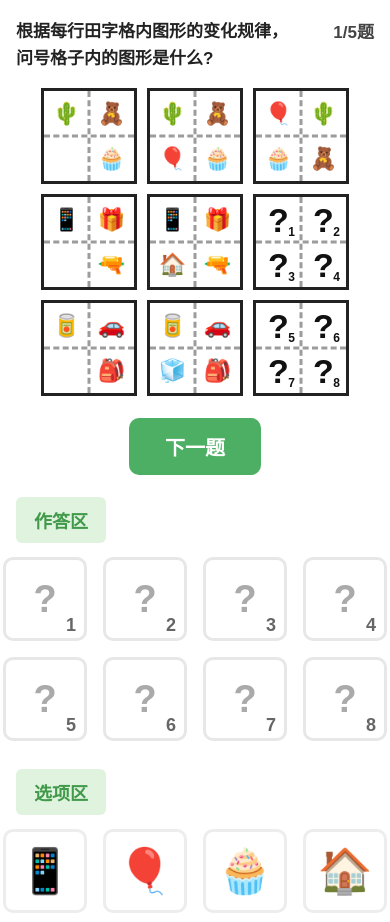
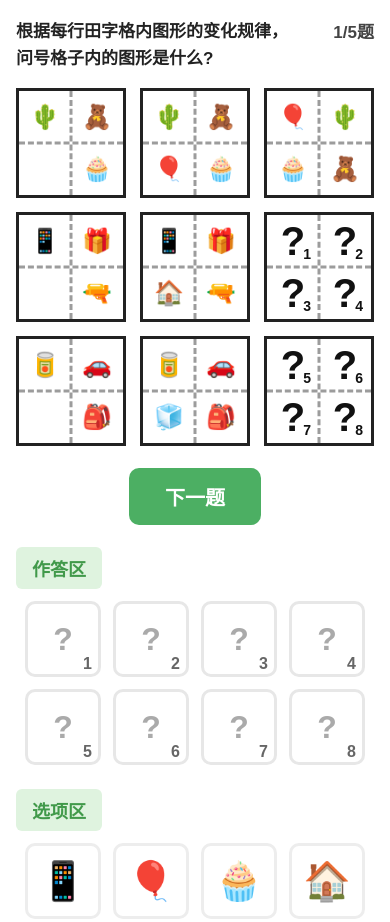
Before and after one commit to jiaxingseng/sss-mnt, a plain HTML site: page sgbgllz.html in a window 390 px wide. Shown: the top 922 px of the page. Drawn offline with Linux system fonts and the light colour scheme.

Commit message:
Update sgbgllz.html

```diff
--- a/sgbgllz.html
+++ b/sgbgllz.html
@@ -8,17 +8,21 @@
     * { box-sizing: border-box; -webkit-tap-highlight-color: transparent; }
 
     :root{
-      --board-gap: 10px;
+      --board-gap: 14px;
       --panel-border: 3px;
       --dash-border: 3px;
-      --answer-size: 108px;
-      --option-size: 108px;
-      --answer-gap-x: 18px;
-      --answer-gap-y: 18px;
-      --option-gap-x: 18px;
-      --option-gap-y: 18px;
-      --drag-size: 108px;
-      --board-panel-size: 140px;
+
+      /* 题目田字格放大2档 */
+      --board-panel-size: 180px;
+
+      /* 作答区、选项区缩小1档 */
+      --answer-size: 92px;
+      --option-size: 92px;
+      --answer-gap-x: 14px;
+      --answer-gap-y: 14px;
+      --option-gap-x: 14px;
+      --option-gap-y: 14px;
+      --drag-size: 92px;
     }
 
     body {
@@ -31,7 +35,7 @@
     }
 
     .wrap {
-      max-width: 720px;
+      max-width: 860px;
       margin: 0 auto;
       position: relative;
     }
@@ -105,7 +109,7 @@
       align-items: center;
       justify-content: center;
       position: relative;
-      font-size: 34px;
+      font-size: 46px;
       user-select: none;
       line-height: 1;
     }
@@ -115,17 +119,17 @@
     }
 
     .slot.question {
-      font-size: 52px;
+      font-size: 72px;
       font-weight: 700;
       color: #111;
     }
 
     .slot.question em {
       position: absolute;
-      right: 6px;
-      bottom: 4px;
+      right: 8px;
+      bottom: 6px;
       font-style: normal;
-      font-size: 16px;
+      font-size: 20px;
       font-weight: 700;
     }
 
@@ -150,11 +154,11 @@
       display: inline-block;
       background: #dff3df;
       color: #41994a;
-      font-size: 22px;
+      font-size: 20px;
       font-weight: 700;
-      padding: 10px 18px;
+      padding: 8px 16px;
       border-radius: 6px;
-      margin-bottom: 14px;
+      margin-bottom: 12px;
     }
 
     .answer-grid {
@@ -162,7 +166,7 @@
       grid-template-columns: repeat(4, var(--answer-size));
       gap: var(--answer-gap-y) var(--answer-gap-x);
       justify-content: start;
-      margin-bottom: 28px;
+      margin-bottom: 24px;
     }
 
     .answer-box {
@@ -175,7 +179,7 @@
       align-items: center;
       justify-content: center;
       position: relative;
-      font-size: 58px;
+      font-size: 48px;
       transition: transform .18s ease, box-shadow .18s ease, border-color .18s ease, background .18s ease;
       overflow: hidden;
       line-height: 1;
@@ -183,22 +187,22 @@
 
     .answer-box.active-drop {
       border-color: #2f7cf6;
-      box-shadow: 0 0 0 5px rgba(47,124,246,0.15);
+      box-shadow: 0 0 0 4px rgba(47,124,246,0.15);
       background: #f4f8ff;
       transform: scale(1.04);
     }
 
     .answer-box .num {
       position: absolute;
-      right: 8px;
-      bottom: 4px;
-      font-size: 18px;
+      right: 6px;
+      bottom: 2px;
+      font-size: 16px;
       font-weight: 700;
       color: #666;
     }
 
     .answer-box .placeholder {
-      font-size: 52px;
+      font-size: 40px;
       color: #aaa;
       font-weight: 700;
     }
@@ -221,7 +225,7 @@
       align-items: center;
       justify-content: center;
       position: relative;
-      font-size: 58px;
+      font-size: 48px;
       transition: transform .18s ease, box-shadow .18s ease, border-color .18s ease, opacity .18s ease;
       touch-action: none;
       user-select: none;
@@ -252,7 +256,7 @@
       display: flex;
       align-items: center;
       justify-content: center;
-      font-size: 58px;
+      font-size: 48px;
       z-index: 9999;
       pointer-events: none;
       box-shadow: 0 14px 34px rgba(0,0,0,.18);
@@ -296,7 +300,7 @@
     }
 
     .review-text {
-      font-size: 16px;
+      font-size: 15px;
       line-height: 1.9;
       color: #333;
       margin-bottom: 12px;
@@ -367,19 +371,19 @@
     }
 
     @media (max-width: 1024px) {
-      .wrap { max-width: 720px; }
+      .wrap { max-width: 860px; }
     }
 
     @media (max-width: 834px) {
       :root{
-        --answer-size: 104px;
-        --option-size: 104px;
-        --answer-gap-x: 16px;
-        --answer-gap-y: 16px;
-        --option-gap-x: 16px;
-        --option-gap-y: 16px;
-        --drag-size: 104px;
-        --board-panel-size: 130px;
+        --board-panel-size: 164px;
+        --answer-size: 88px;
+        --option-size: 88px;
+        --answer-gap-x: 12px;
+        --answer-gap-y: 12px;
+        --option-gap-x: 12px;
+        --option-gap-y: 12px;
+        --drag-size: 88px;
       }
 
       body {
@@ -387,7 +391,7 @@
       }
 
       .wrap {
-        max-width: 700px;
+        max-width: 820px;
       }
 
       .question-title, .question-index {
@@ -395,11 +399,15 @@
       }
 
       .slot {
-        font-size: 32px;
+        font-size: 40px;
       }
 
       .slot.question {
-        font-size: 50px;
+        font-size: 62px;
+      }
+
+      .answer-box, .opt-box, .drag-clone {
+        font-size: 44px;
       }
 
       .options {
@@ -409,15 +417,15 @@
 
     @media (max-width: 768px) {
       :root{
-        --board-panel-size: 118px;
+        --board-panel-size: 146px;
       }
 
       .slot {
-        font-size: 28px;
+        font-size: 34px;
       }
 
       .slot.question {
-        font-size: 44px;
+        font-size: 54px;
       }
 
       .answer-grid,
@@ -445,10 +453,10 @@
 
     @media (max-width: 520px) {
       :root{
-        --answer-size: 84px;
-        --option-size: 84px;
-        --drag-size: 84px;
-        --board-panel-size: 96px;
+        --board-panel-size: 110px;
+        --answer-size: 76px;
+        --option-size: 76px;
+        --drag-size: 76px;
       }
 
       .question-title {
@@ -464,24 +472,24 @@
         font-size: 18px;
       }
 
-      .answer-box, .opt-box {
-        font-size: 44px;
+      .answer-box, .opt-box, .drag-clone {
+        font-size: 38px;
       }
 
       .answer-box .placeholder {
-        font-size: 38px;
+        font-size: 32px;
       }
 
       .slot {
-        font-size: 22px;
+        font-size: 24px;
       }
 
       .slot.question {
-        font-size: 34px;
+        font-size: 40px;
       }
 
       .slot.question em {
-        font-size: 12px;
+        font-size: 14px;
       }
 
       .options {
@@ -1025,6 +1033,7 @@
 
       document.getElementById("resetBtn").onclick = () => {
         initPaper();
+        window.scrollTo({ top: 0, behavior: "smooth" });
       };
     }
 
@@ -1034,11 +1043,12 @@
       if (current < TOTAL_QUESTIONS - 1) {
         current++;
         renderCurrent();
+        window.scrollTo({ top: 0, behavior: "smooth" });
       } else {
         finished = true;
         nextBtn.style.display = "none";
         showResult();
-        window.scrollTo({ top: document.body.scrollHeight, behavior: "smooth" });
+        window.scrollTo({ top: 0, behavior: "smooth" });
       }
     };
 
```
